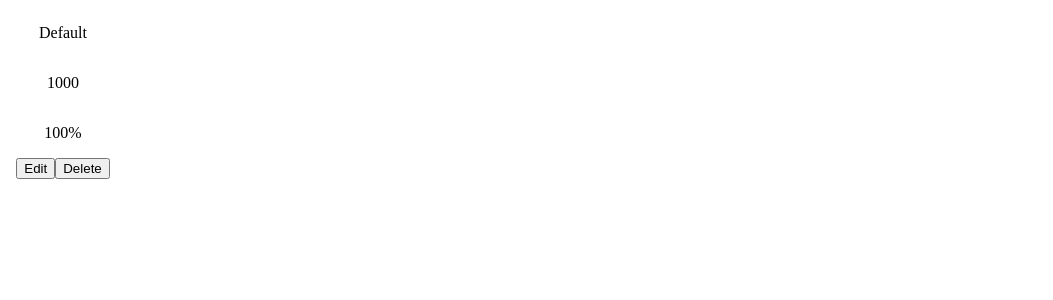
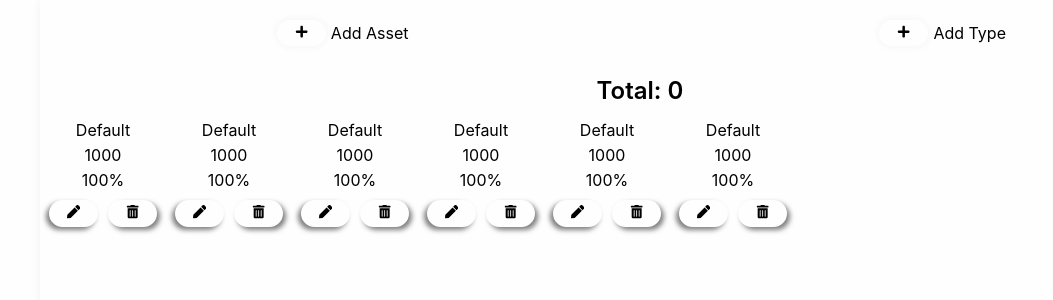
Before and after one commit to jibarradelgado/portfolio-front, a React app: page / in a window 1280 px wide. Shown: the top 300 px of the page, without its empty margins (0-1053 px from the left). Built offline with nearby package versions, Linux system fonts and the light colour scheme.

Commit message:
Added asset, total and menu components with mock data

```diff
--- a/package.json
+++ b/package.json
@@ -38,6 +38,7 @@
   "dependencies": {
     "react": "^18.0.0",
     "react-dom": "^18.0.0",
+    "react-icons": "^4.3.1",
     "styled-components": "^5.3.5"
   }
 }
--- a/src/App.js
+++ b/src/App.js
@@ -1,8 +1,14 @@
 import React from "react";
-import { Asset } from './components/Asset';
+import { Menu } from "./components/Menu";
+import { Total } from "./components/Total";
+import { AssetList } from './components/AssetList';
+import { GlobalStyle } from "./GlobalStyles";
 
 export const App = () => (
   <div>
-    <Asset />
+    <Menu />
+    <Total />
+    <GlobalStyle />
+    <AssetList />
   </div>
 )
--- /dev/null
+++ b/src/GlobalStyles.js
@@ -0,0 +1,48 @@
+import { createGlobalStyle } from "styled-components";
+
+export const GlobalStyle = createGlobalStyle`
+  html {
+    box-sizing: border-box;
+    font-family: -apple-system, BlinkMacSystemFont, 'Segoe UI', Roboto, Oxygen, Ubuntu, Cantarell, 'Open Sans', 'Helvetica Neue', sans-serif;
+  }
+
+  *, *::before, *::after {
+    box-sizing: inherit;
+  }
+
+  ul, li, h1, h2, h3, p, button {
+    margin: 0;
+    padding: 0;
+  }
+
+  ul {
+    list-style: none;
+  }
+
+  button {
+    padding: 5px 18px;
+    margin: 0 5px;
+    text-align: center;
+    background: transparent;
+    border-radius: 25px;
+    border: 0;
+    outline: 0;
+    box-shadow: 0 0 10px rgba(0, 0, 0, 0.05);
+  }
+
+  body {
+    background: #fefefe;
+    height: 100vh;
+    margin: 0 auto;
+    max-width: 1200px;
+    overscroll-behavior: none;
+    width: 100%;
+  }
+
+  #app {
+    box-shadow: 0 0 10px rgba(0, 0, 0, 0.05);
+    overflow-x: hidden;
+    min-height: 100vh;
+    padding-bottom: 10px;
+  }
+`;
--- a/src/components/Asset/index.js
+++ b/src/components/Asset/index.js
@@ -1,5 +1,6 @@
 import React from "react";
-import { MainContainer, InfoContainer, ButtonContainer, Paragraph } from "./styles";
+import { MainContainer, InfoContainer, ButtonContainer, Paragraph, EditButton, DeleteButton } from "./styles";
+import { FaTrashAlt, FaPen } from "react-icons/fa";
 
 export const Asset = ({ name = "Default", value = 1000 }) => (
   <MainContainer>
@@ -9,8 +10,8 @@ export const Asset = ({ name = "Default", value = 1000 }) => (
       <Paragraph>100%</Paragraph>
     </InfoContainer>
     <ButtonContainer>
-      <button>Edit</button>
-      <button>Delete</button>
+      <EditButton><FaPen /></EditButton>
+      <DeleteButton><FaTrashAlt /></DeleteButton>
     </ButtonContainer>
   </MainContainer>
 );
--- a/src/components/Asset/styles.js
+++ b/src/components/Asset/styles.js
@@ -2,6 +2,7 @@ import styled from 'styled-components'
 
 export const MainContainer = styled.div`
   max-width: 110px;
+  width: 33.3vw;
 `
 export const InfoContainer = styled.div`
   display: flex;
@@ -15,8 +16,16 @@ export const ButtonContainer = styled.div`
   flex-direction: row;
   align-items: center;
   justify-content: center;
+  margin-top: 5px;
 `
 
 export const Paragraph = styled.p`
   text-align: center;
+  padding-bottom: 5px;
 `
+export const DeleteButton = styled.button`
+  box-shadow: 3px 3px 5px 0px rgba(0,0,0,0.5);
+`
+export const EditButton = styled.button`
+  box-shadow: -3px 3px 5px 0px rgba(0,0,0,0.5);
+`
--- a/src/components/AssetList/index.js
+++ b/src/components/AssetList/index.js
@@ -0,0 +1,13 @@
+import React from 'react';
+import { Asset } from '../Asset';
+import { List, Item } from './styles';
+
+export const AssetList = () => {
+  return (
+    <List>
+      {
+        [1, 2, 3, 4, 5, 6].map(asset => <Item key={asset}><Asset /></Item>)
+      }
+    </List>
+  )
+}
--- /dev/null
+++ b/src/components/AssetList/styles.js
@@ -0,0 +1,11 @@
+import styled from 'styled-components';
+
+export const List = styled.ul`
+  display: flex;
+  flex-wrap: wrap;
+  width: 100%;
+`;
+
+export const Item = styled.li`
+  padding: 5px 8px;
+`;
--- /dev/null
+++ b/src/components/Menu/index.js
@@ -0,0 +1,18 @@
+import React from 'react';
+import { MainContainer, MenuContainer } from './styles';
+import { FaPlus } from "react-icons/fa";
+
+export const Menu = () => {
+  return (
+    <MainContainer>
+      <MenuContainer>
+        <button id="addAssetButton"><FaPlus/></button>
+        <label for="addAssetButton">Add Asset</label>
+      </MenuContainer>
+      <MenuContainer>
+        <button id="addTypeButton"><FaPlus/></button>
+        <label for="addTypeButton">Add Type</label>
+      </MenuContainer>
+    </MainContainer>
+  );
+};
--- /dev/null
+++ b/src/components/Menu/styles.js
@@ -0,0 +1,14 @@
+import styled from 'styled-components';
+
+export const MainContainer = styled.div`
+  display: flex;
+  flex-direction: row;
+  padding: 20px 0;
+  width: 100%;
+`
+export const MenuContainer = styled.div`
+  display: flex;
+  align-items: center;
+  justify-content: center;
+  width: 50%;
+`
--- /dev/null
+++ b/src/components/Total/index.js
@@ -0,0 +1,10 @@
+import React from 'react';
+import { MainContainer, TotalAssets } from './styles';
+
+export const Total = ( {total = 0.00 }) => {
+  return (
+    <MainContainer>
+      <TotalAssets>Total: {total}</TotalAssets>
+    </MainContainer>
+  )
+}
--- /dev/null
+++ b/src/components/Total/styles.js
@@ -0,0 +1,14 @@
+import styled from 'styled-components';
+
+export const MainContainer = styled.div`
+  display: flex;
+  flex-direction: row;
+  align-items: center;
+  justify-content: center;
+  padding: 10px 0;
+  width: 100%;
+`;
+export const TotalAssets = styled.p`
+  font-size: 1.5rem;
+  font-weight: 600;
+`;
```
Also changed, not shown: 1 other file (tests, documents, lock files or other folders).
